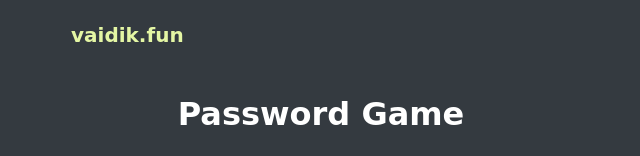
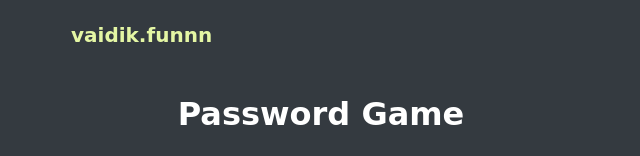
Before and after one commit to vaidiksule/Password-Game-React, a React app: page / in a window 1280 px wide. Shown: the top 156 px of the page, without its empty margins (319-959 px from the left). Built offline with nearby package versions, Linux system fonts and the light colour scheme; the HTML template or start-up script is replaced by a standard one.

Commit message:
Update Navbar.jsx

```diff
--- a/src/component/Navbar.jsx
+++ b/src/component/Navbar.jsx
@@ -5,7 +5,7 @@ const Navbar = () => {
   return (
     <nav className="navbar">
       <div className="navbar-logo">
-        <a href="/">vaidik.fun</a>
+        <a href="/">vaidik.funnn</a>
       </div>
     </nav>
   );
```
